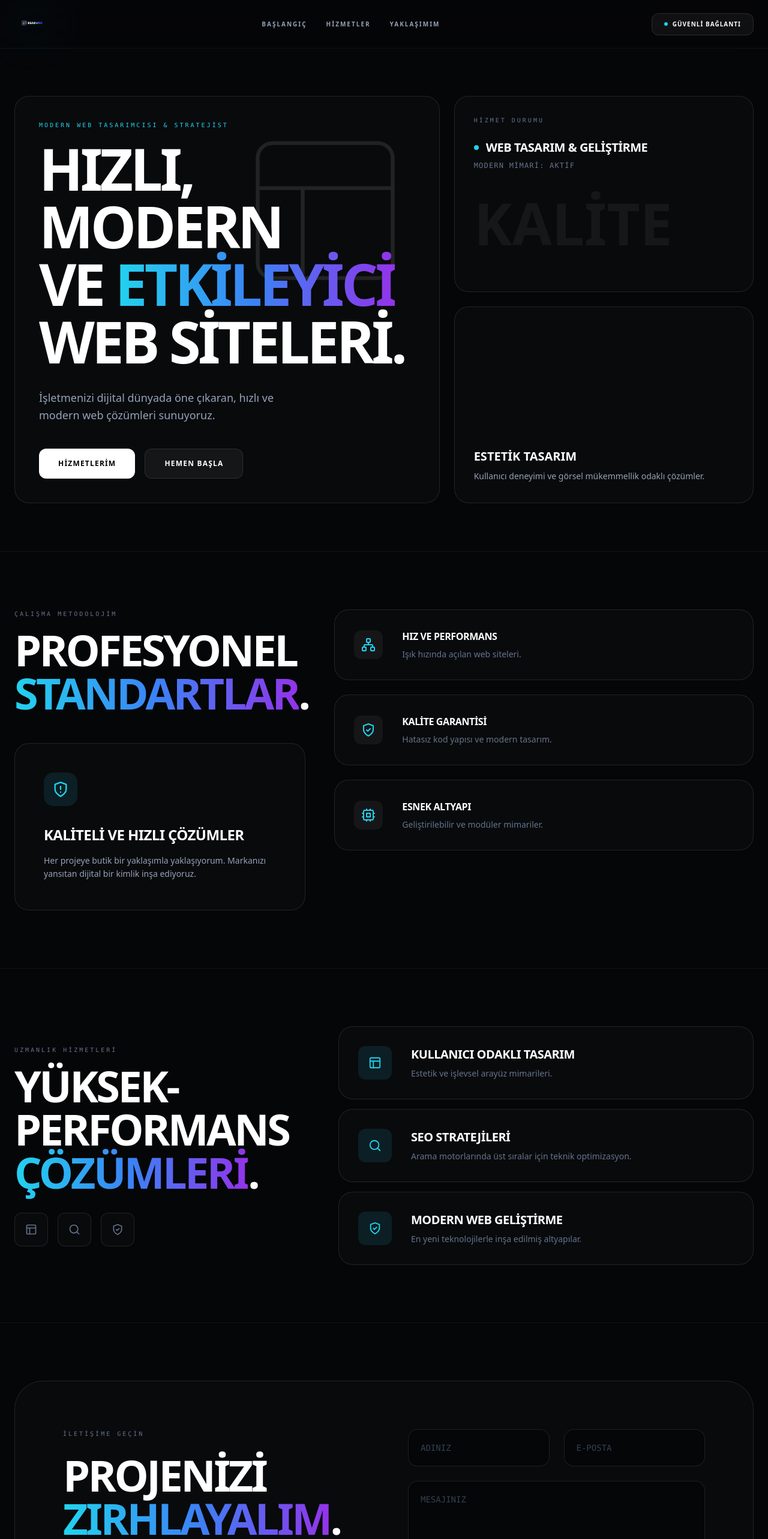
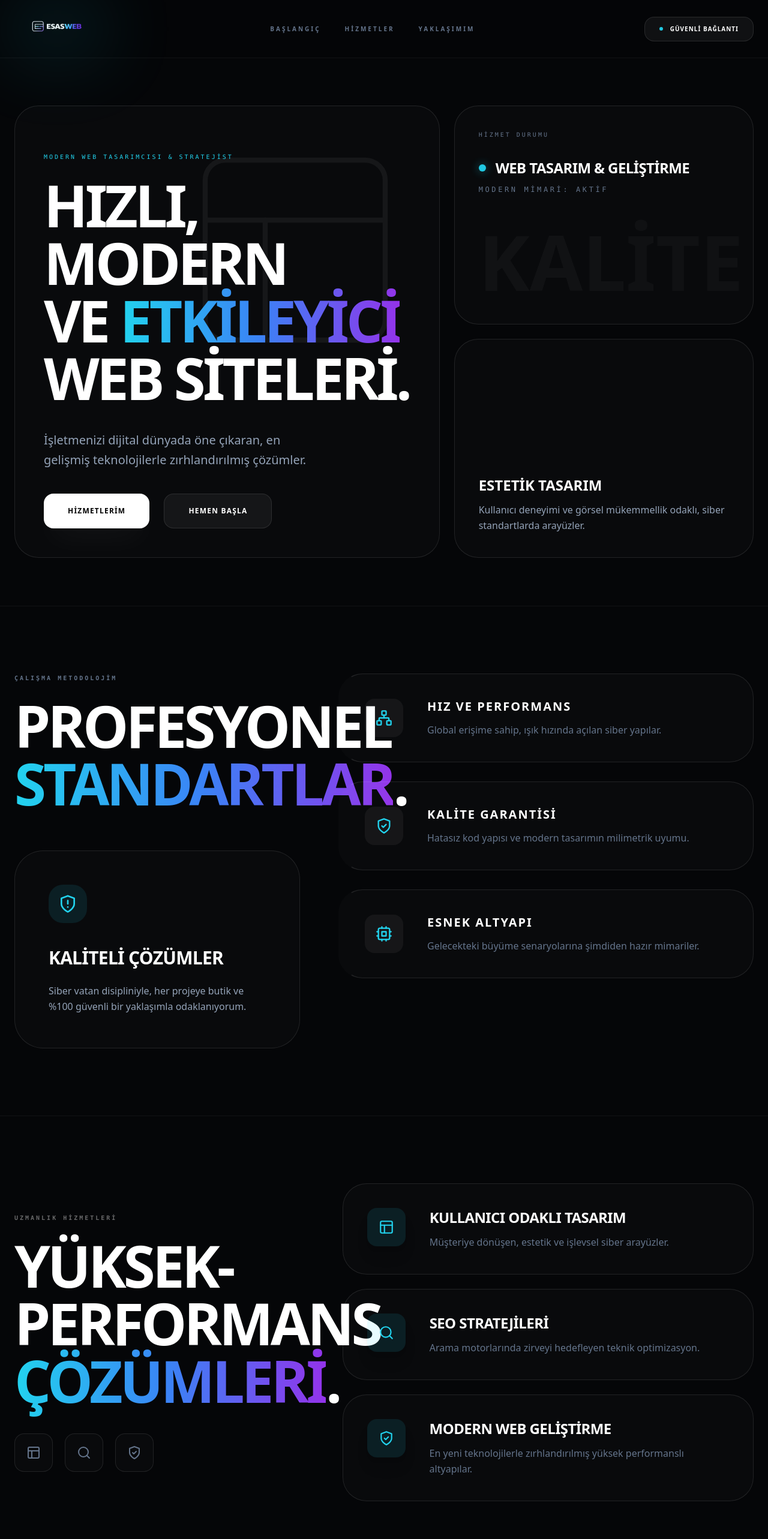
Before and after one commit to slymgz345-web/EsasWebCodes, a React (Vite) app: page / in a window 1280 px wide. Shown: the top 2566 px of the page at 60% size. Built offline with nearby package versions, Linux system fonts and the light colour scheme.

Commit message:
Update App.tsx

```diff
--- a/src/App.tsx
+++ b/src/App.tsx
@@ -4,35 +4,36 @@ import {
   ShieldAlert, Network, Cpu, Send
 } from 'lucide-react';
 
-// --- NAVBAR & LOGO BİLEŞENİ ---
+// --- NAVBAR & LOGO ---
 function Navbar() {
   return (
-    <nav className="fixed top-0 left-0 w-full z-50 bg-[#050608]/80 backdrop-blur-xl border-b border-white/5">
-      <div className="container mx-auto px-6 h-20 flex justify-between items-center">
+    <nav className="fixed top-0 left-0 w-full z-50 bg-[#050608]/90 backdrop-blur-2xl border-b border-white/5">
+      <div className="container mx-auto px-6 h-24 flex justify-between items-center">
 
-        {/* LOGO BÖLÜMÜ */}
+        {/* LOGO BÖLÜMÜ - Boyut h-24 olarak güncellendi */}
         <motion.div
           initial={{ opacity: 0, x: -20 }}
           animate={{ opacity: 1, x: 0 }}
           className="flex items-center gap-3 group cursor-pointer"
         >
-          <div className="relative h-10 w-auto">
+          <div className="relative h-24 w-auto flex items-center">
             <img
               src="/logo.png"
               alt="EsasWeb Logo"
-              className="h-full w-auto object-contain transition-transform duration-500 group-hover:scale-110"
+              className="h-full w-auto object-contain transition-transform duration-500 group-hover:scale-105"
             />
-            <div className="absolute inset-0 bg-cyan-400 blur-2xl opacity-10 group-hover:opacity-30 transition-opacity" />
+            {/* Logo arkasındaki siber ışıltı */}
+            <div className="absolute inset-0 bg-cyan-400 blur-[50px] opacity-10 group-hover:opacity-30 transition-opacity scale-125" />
           </div>
         </motion.div>
 
-        {/* MENÜ */}
-        <div className="hidden md:flex items-center gap-8">
-          {['Başlangıç', 'Hizmetler', 'Yaklaşımım'].map((item) => (
+        {/* NAV MENÜ */}
+        <div className="hidden md:flex items-center gap-10">
+          {['BAŞLANGIÇ', 'HİZMETLER', 'YAKLAŞIMIM'].map((item) => (
             <a
               key={item}
               href={`#${item.toLowerCase()}`}
-              className="text-[10px] font-bold uppercase tracking-[0.2em] text-slate-400 hover:text-white transition-colors"
+              className="text-[10px] font-black tracking-[0.3em] text-slate-500 hover:text-cyan-400 transition-colors"
             >
               {item}
             </a>
@@ -41,7 +42,7 @@ function Navbar() {
 
         {/* SAĞ TARAF: GÜVENLİ BAĞLANTI */}
         <motion.div initial={{ opacity: 0, x: 20 }} animate={{ opacity: 1, x: 0 }}>
-          <button className="bg-white/5 border border-white/10 px-5 py-2.5 rounded-xl text-[10px] font-black uppercase tracking-widest hover:bg-cyan-400 hover:text-black hover:border-cyan-400 transition-all duration-500 flex items-center gap-2 group text-white">
+          <button className="bg-white/5 border border-white/10 px-6 py-3 rounded-2xl text-[10px] font-black uppercase tracking-widest hover:bg-cyan-400 hover:text-black hover:border-cyan-400 transition-all duration-500 flex items-center gap-3 group text-white">
             <div className="w-1.5 h-1.5 bg-cyan-400 rounded-full animate-pulse group-hover:bg-black" />
             GÜVENLİ BAĞLANTI
           </button>
@@ -54,117 +55,125 @@ function Navbar() {
 // --- ANA APP BİLEŞENİ ---
 export default function App() {
   return (
-    <main className="min-h-screen bg-[#050608] text-white selection:bg-cyan-500/30 font-sans overflow-x-hidden pt-20">
+    <main className="min-h-screen bg-[#050608] text-white selection:bg-cyan-500/30 font-sans overflow-x-hidden pt-24">
       <Navbar />
 
-      {/* 1. BÖLÜM: HERO & SERVICES */}
-      <section className="container mx-auto px-6 py-20">
+      {/* 1. BÖLÜM: HERO & BENTO GRID */}
+      <section id="başlangiç" className="container mx-auto px-6 py-20">
         <div className="grid grid-cols-1 lg:grid-cols-12 gap-6">
           <motion.div
-            initial={{ opacity: 0, y: 20 }}
-            animate={{ opacity: 1, y: 0 }}
-            className="lg:col-span-7 bg-white/[0.02] border border-white/10 rounded-3xl p-10 flex flex-col justify-end min-h-[500px] relative overflow-hidden group"
+            initial={{ opacity: 0, y: 30 }}
+            whileInView={{ opacity: 1, y: 0 }}
+            viewport={{ once: true }}
+            className="lg:col-span-7 bg-white/[0.02] border border-white/10 rounded-[2.5rem] p-12 flex flex-col justify-end min-h-[550px] relative overflow-hidden group"
           >
-            <div className="absolute top-0 right-0 p-10 opacity-10 group-hover:opacity-20 transition-opacity">
-              <Layout size={300} strokeWidth={0.5} />
+            <div className="absolute top-0 right-0 p-10 opacity-5 group-hover:opacity-10 transition-opacity">
+              <Layout size={400} strokeWidth={0.5} />
             </div>
             <div className="relative z-10">
-              <span className="label-mono text-cyan-400 text-xs mb-4 block tracking-widest uppercase">MODERN WEB TASARIMCISI & STRATEJİST</span>
-              <h1 className="text-6xl md:text-8xl font-black uppercase leading-[0.9] tracking-tighter mb-8">
+              <span className="label-mono text-cyan-400 text-xs mb-6 block tracking-[0.4em] uppercase">MODERN WEB TASARIMCISI & STRATEJİST</span>
+              <h1 className="text-6xl md:text-8xl font-black uppercase leading-[0.85] tracking-tighter mb-10">
                 HIZLI, MODERN <br /> VE <span className="text-gradient">ETKİLEYİCİ</span> <br /> WEB SİTELERİ.
               </h1>
-              <p className="text-slate-400 max-w-md text-lg leading-relaxed">
-                İşletmenizi dijital dünyada öne çıkaran, hızlı ve modern web çözümleri sunuyoruz.
+              <p className="text-slate-400 max-w-md text-xl leading-relaxed mb-10">
+                İşletmenizi dijital dünyada öne çıkaran, en gelişmiş teknolojilerle zırhlandırılmış çözümler.
               </p>
-              <div className="flex gap-4 mt-10">
-                <button className="bg-white text-black px-8 py-4 rounded-xl font-bold hover:bg-cyan-400 transition-all uppercase text-xs tracking-widest">Hizmetlerim</button>
-                <button className="bg-white/5 border border-white/10 px-8 py-4 rounded-xl font-bold hover:bg-white/10 transition-all uppercase text-xs tracking-widest text-white">Hemen Başla</button>
+              <div className="flex gap-6">
+                <button className="bg-white text-black px-10 py-5 rounded-2xl font-black hover:bg-cyan-400 transition-all uppercase text-xs tracking-widest shadow-2xl shadow-white/5">Hizmetlerim</button>
+                <button className="bg-white/5 border border-white/10 px-10 py-5 rounded-2xl font-black hover:bg-white/10 transition-all uppercase text-xs tracking-widest text-white">Hemen Başla</button>
               </div>
             </div>
           </motion.div>
 
           <div className="lg:col-span-5 grid grid-rows-2 gap-6">
-            <div className="bg-white/[0.02] border border-white/10 rounded-3xl p-8 relative overflow-hidden">
-               <span className="label-mono text-[10px] text-slate-500 block mb-6 uppercase">Hizmet Durumu</span>
-               <div className="flex items-center gap-3">
-                 <div className="w-2 h-2 bg-cyan-400 rounded-full animate-pulse" />
-                 <h3 className="font-bold text-xl uppercase tracking-tight">Web Tasarım & Geliştirme</h3>
+            <div className="bg-white/[0.02] border border-white/10 rounded-[2.5rem] p-10 relative overflow-hidden">
+               <span className="label-mono text-[10px] text-slate-500 block mb-8 uppercase tracking-widest">Hizmet Durumu</span>
+               <div className="flex items-center gap-4">
+                 <div className="w-3 h-3 bg-cyan-400 rounded-full animate-pulse shadow-[0_0_15px_rgba(34,211,238,0.5)]" />
+                 <h3 className="font-bold text-2xl uppercase tracking-tight">Web Tasarım & Geliştirme</h3>
                </div>
-               <p className="text-slate-500 text-xs mt-2 font-mono uppercase tracking-widest">Modern Mimari: Aktif</p>
-               <div className="mt-10 opacity-5">
-                 <span className="text-8xl font-black uppercase">KALİTE</span>
+               <p className="text-slate-500 text-xs mt-3 font-mono uppercase tracking-[0.3em]">Modern Mimari: Aktif</p>
+               <div className="mt-12 opacity-[0.03] select-none">
+                 <span className="text-9xl font-black uppercase">KALİTE</span>
                </div>
             </div>
-            <div className="bg-white/[0.02] border border-white/10 rounded-3xl p-8 flex flex-col justify-end">
-              <h3 className="font-bold text-xl uppercase mb-2">Estetik Tasarım</h3>
-              <p className="text-slate-400 text-sm leading-relaxed">Kullanıcı deneyimi ve görsel mükemmellik odaklı çözümler.</p>
+            <div className="bg-white/[0.02] border border-white/10 rounded-[2.5rem] p-10 flex flex-col justify-end group hover:bg-white/[0.04] transition-all">
+              <h3 className="font-bold text-2xl uppercase mb-3 group-hover:text-cyan-400 transition-colors">Estetik Tasarım</h3>
+              <p className="text-slate-400 text-base leading-relaxed">Kullanıcı deneyimi ve görsel mükemmellik odaklı, siber standartlarda arayüzler.</p>
             </div>
           </div>
         </div>
       </section>
 
-      {/* 2. BÖLÜM: ÇALIŞMA METODOLOJİSİ */}
+      {/* 2. BÖLÜM: METODOLOJİ */}
       <ApproachSection />
 
-      {/* 3. BÖLÜM: UZMANLIK HİZMETLERİ */}
+      {/* 3. BÖLÜM: UZMANLIK */}
       <ExpertiseSection />
 
       {/* 4. BÖLÜM: İLETİŞİM */}
-      <section id="contact" className="container mx-auto px-6 py-24 border-t border-white/5">
-        <div className="bg-white/[0.02] border border-white/10 rounded-[3rem] p-8 md:p-20 relative overflow-hidden">
-          <div className="relative z-10 grid grid-cols-1 lg:grid-cols-2 gap-20">
+      <section id="contact" className="container mx-auto px-6 py-32 border-t border-white/5">
+        <div className="bg-white/[0.02] border border-white/10 rounded-[4rem] p-10 md:p-24 relative overflow-hidden">
+          <div className="relative z-10 grid grid-cols-1 lg:grid-cols-2 gap-24">
             <div>
-              <h3 className="label-mono text-slate-500 mb-6 uppercase tracking-widest text-xs">İletişime Geçin</h3>
-              <h2 className="text-5xl md:text-7xl font-black text-white uppercase tracking-tighter mb-8 leading-none">
-                PROJENİZİ <br />
-                <span className="text-gradient">ZIRHLAYALIM</span>.
+              <h3 className="label-mono text-slate-500 mb-8 uppercase tracking-[0.5em] text-[10px]">İletişime Geçin</h3>
+              <h2 className="text-6xl md:text-8xl font-black text-white uppercase tracking-tighter mb-10 leading-none">
+                SİSTEME <br />
+                <span className="text-gradient">KATILIN</span>.
               </h2>
+              <p className="text-slate-400 text-xl leading-relaxed max-w-sm font-light">
+                TEKNOFEST birincisi bir disiplinle projenizi inşa etmek için terminalin başındayım.
+              </p>
             </div>
 
-            <form className="space-y-6" onSubmit={(e) => e.preventDefault()}>
-              <div className="grid md:grid-cols-2 gap-6">
+            <form className="space-y-8" onSubmit={(e) => e.preventDefault()}>
+              <div className="grid md:grid-cols-2 gap-8">
                 <input type="text" placeholder="ADINIZ" className="form-input" />
                 <input type="email" placeholder="E-POSTA" className="form-input" />
               </div>
-              <textarea rows={4} placeholder="MESAJINIZ" className="form-input"></textarea>
-              <button className="w-full bg-white text-black font-black py-5 rounded-2xl hover:bg-cyan-400 transition-all duration-500 uppercase tracking-[0.2em] text-xs flex items-center justify-center gap-3 group">
-                SİNYALİ GÖNDER <Send size={16} className="group-hover:translate-x-1 group-hover:-translate-y-1 transition-transform" />
+              <textarea rows={5} placeholder="MESAJINIZ" className="form-input"></textarea>
+              <button className="w-full bg-white text-black font-black py-6 rounded-3xl hover:bg-cyan-400 transition-all duration-500 uppercase tracking-[0.3em] text-xs flex items-center justify-center gap-4 group">
+                SİNYALİ GÖNDER <Send size={18} className="group-hover:translate-x-2 group-hover:-translate-y-2 transition-transform duration-500" />
               </button>
             </form>
           </div>
         </div>
       </section>
 
-      <footer className="py-10 text-center text-slate-600 text-[10px] font-mono uppercase tracking-[0.5em]">
-        © 2026 ESASWEB // SİBER GÜVENLİK VE MODERN WEB
+      <footer className="py-16 text-center text-slate-700 text-[10px] font-mono uppercase tracking-[1em] opacity-50">
+        © 2026 ESASWEB // SİBER GÜVENLİK VE MODERN WEB MİMARİSİ
       </footer>
     </main>
   );
 }
 
-// --- YARDIMCI BİLEŞENLER ---
+// --- ALT BİLEŞENLER ---
 
 function ApproachSection() {
   return (
-    <section className="container mx-auto px-6 py-24 border-t border-white/5">
-      <div className="grid grid-cols-1 lg:grid-cols-12 gap-12 items-start">
-        <div className="lg:col-span-5 space-y-12">
+    <section id="yaklaşimim" className="container mx-auto px-6 py-28 border-t border-white/5">
+      <div className="grid grid-cols-1 lg:grid-cols-12 gap-16 items-start">
+        <div className="lg:col-span-5 space-y-16">
           <div>
-            <span className="label-mono text-slate-500 text-[10px] tracking-[0.3em] uppercase mb-4 block">ÇALIŞMA METODOLOJİM</span>
-            <h2 className="text-6xl md:text-7xl font-black uppercase leading-[0.9] tracking-tighter">
+            <span className="label-mono text-slate-500 text-[10px] tracking-[0.4em] uppercase mb-6 block font-bold">ÇALIŞMA METODOLOJİM</span>
+            <h2 className="text-7xl md:text-8xl font-black uppercase leading-[0.85] tracking-tighter">
               PROFESYONEL <br /><span className="text-gradient">STANDARTLAR</span>.
             </h2>
           </div>
-          <motion.div whileHover={{ y: -5 }} className="bg-white/[0.02] border border-white/10 rounded-3xl p-8 md:p-12">
-            <div className="w-14 h-14 bg-cyan-400/10 rounded-2xl flex items-center justify-center text-cyan-400 mb-8"><ShieldAlert size={28} /></div>
-            <h3 className="text-2xl font-bold uppercase mb-4 tracking-tight">KALİTELİ VE HIZLI ÇÖZÜMLER</h3>
-            <p className="text-slate-400 text-sm leading-relaxed">Her projeye butik bir yaklaşımla yaklaşıyorum. Markanızı yansıtan dijital bir kimlik inşa ediyoruz.</p>
+          <motion.div whileHover={{ y: -10 }} className="bg-white/[0.02] border border-white/10 rounded-[3rem] p-10 md:p-14 group transition-all">
+            <div className="w-16 h-16 bg-cyan-400/10 rounded-3xl flex items-center justify-center text-cyan-400 mb-10 group-hover:bg-cyan-400 group-hover:text-black transition-all duration-500">
+              <ShieldAlert size={32} />
+            </div>
+            <h3 className="text-3xl font-bold uppercase mb-6 tracking-tight">KALİTELİ ÇÖZÜMLER</h3>
+            <p className="text-slate-400 text-base leading-relaxed font-light">
+              Siber vatan disipliniyle, her projeye butik ve %100 güvenli bir yaklaşımla odaklanıyorum.
+            </p>
           </motion.div>
         </div>
-        <div className="lg:col-span-7 space-y-6">
-          <MethodCard icon={<Network size={24} />} title="HIZ VE PERFORMANS" desc="Işık hızında açılan web siteleri." />
-          <MethodCard icon={<ShieldCheck size={24} />} title="KALİTE GARANTİSİ" desc="Hatasız kod yapısı ve modern tasarım." />
-          <MethodCard icon={<Cpu size={24} />} title="ESNEK ALTYAPI" desc="Geliştirilebilir ve modüler mimariler." />
+        <div className="lg:col-span-7 space-y-8">
+          <MethodCard icon={<Network size={28} />} title="HIZ VE PERFORMANS" desc="Global erişime sahip, ışık hızında açılan siber yapılar." />
+          <MethodCard icon={<ShieldCheck size={28} />} title="KALİTE GARANTİSİ" desc="Hatasız kod yapısı ve modern tasarımın milimetrik uyumu." />
+          <MethodCard icon={<Cpu size={28} />} title="ESNEK ALTYAPI" desc="Gelecekteki büyüme senaryolarına şimdiden hazır mimariler." />
         </div>
       </div>
     </section>
@@ -173,21 +182,21 @@ function ApproachSection() {
 
 function ExpertiseSection() {
   return (
-    <section className="container mx-auto px-6 py-24 border-t border-white/5">
-      <div className="grid grid-cols-1 lg:grid-cols-12 gap-16 items-center">
+    <section id="hizmetler" className="container mx-auto px-6 py-28 border-t border-white/5">
+      <div className="grid grid-cols-1 lg:grid-cols-12 gap-20 items-center">
         <div className="lg:col-span-5">
-          <span className="label-mono text-slate-500 text-[10px] tracking-[0.3em] uppercase mb-4 block">UZMANLIK HİZMETLERİ</span>
-          <h2 className="text-6xl md:text-7xl font-black uppercase leading-[0.9] tracking-tighter mb-8">YÜKSEK- <br />PERFORMANS <br /><span className="text-gradient">ÇÖZÜMLERİ</span>.</h2>
-          <div className="flex gap-4">
+          <span className="label-mono text-slate-500 text-[10px] tracking-[0.4em] mb-6 block uppercase font-bold text-white/40">UZMANLIK HİZMETLERİ</span>
+          <h2 className="text-7xl md:text-8xl font-black uppercase leading-[0.85] tracking-tighter mb-10">YÜKSEK- <br />PERFORMANS <br /><span className="text-gradient">ÇÖZÜMLERİ</span>.</h2>
+          <div className="flex gap-5">
             {[Layout, Search, ShieldCheck].map((Icon, i) => (
-              <div key={i} className="w-14 h-14 bg-white/[0.02] border border-white/10 rounded-xl flex items-center justify-center text-slate-500 hover:text-cyan-400 transition-all cursor-pointer group"><Icon size={20} /></div>
+              <div key={i} className="w-16 h-16 bg-white/[0.02] border border-white/10 rounded-2xl flex items-center justify-center text-slate-500 hover:text-cyan-400 transition-all cursor-pointer group hover:border-cyan-400/50"><Icon size={24} className="group-hover:scale-125 transition-transform duration-500" /></div>
             ))}
           </div>
         </div>
-        <div className="lg:col-span-7 space-y-4">
-          <ServiceRow icon={<Layout size={22} />} title="Kullanıcı Odaklı Tasarım" desc="Estetik ve işlevsel arayüz mimarileri." />
-          <ServiceRow icon={<Search size={22} />} title="SEO Stratejileri" desc="Arama motorlarında üst sıralar için teknik optimizasyon." />
-          <ServiceRow icon={<ShieldCheck size={22} />} title="Modern Web Geliştirme" desc="En yeni teknolojilerle inşa edilmiş altyapılar." />
+        <div className="lg:col-span-7 space-y-6">
+          <ServiceRow icon={<Layout size={26} />} title="Kullanıcı Odaklı Tasarım" desc="Müşteriye dönüşen, estetik ve işlevsel siber arayüzler." />
+          <ServiceRow icon={<Search size={26} />} title="SEO Stratejileri" desc="Arama motorlarında zirveyi hedefleyen teknik optimizasyon." />
+          <ServiceRow icon={<ShieldCheck size={26} />} title="Modern Web Geliştirme" desc="En yeni teknolojilerle zırhlandırılmış yüksek performanslı altyapılar." />
         </div>
       </div>
     </section>
@@ -196,18 +205,24 @@ function ExpertiseSection() {
 
 function MethodCard({ icon, title, desc }: any) {
   return (
-    <motion.div initial={{ opacity: 0, x: 20 }} whileInView={{ opacity: 1, x: 0 }} viewport={{ once: true }} className="bg-white/[0.02] border border-white/10 rounded-3xl p-8 flex items-center gap-8 group hover:bg-white/[0.04] transition-all">
-      <div className="w-12 h-12 bg-white/5 rounded-xl flex items-center justify-center text-cyan-400 group-hover:scale-110 transition-transform">{icon}</div>
-      <div><h4 className="font-bold uppercase tracking-tight mb-2">{title}</h4><p className="text-slate-500 text-sm">{desc}</p></div>
+    <motion.div initial={{ opacity: 0, x: 30 }} whileInView={{ opacity: 1, x: 0 }} viewport={{ once: true }} className="bg-white/[0.02] border border-white/10 rounded-[2.5rem] p-10 flex flex-col md:flex-row md:items-center gap-10 group hover:bg-white/[0.05] transition-all duration-500 border-l-4 border-l-transparent hover:border-l-cyan-400">
+      <div className="w-16 h-16 bg-white/5 rounded-2xl flex items-center justify-center text-cyan-400 group-hover:scale-110 transition-transform duration-500">{icon}</div>
+      <div>
+        <h4 className="text-xl font-bold uppercase mb-3 tracking-widest">{title}</h4>
+        <p className="text-slate-500 text-base font-light leading-relaxed">{desc}</p>
+      </div>
     </motion.div>
   );
 }
 
 function ServiceRow({ icon, title, desc }: any) {
   return (
-    <motion.div whileHover={{ x: 10 }} className="bg-white/[0.02] border border-white/10 rounded-3xl p-8 flex items-start gap-8 group hover:bg-white/[0.04] transition-all cursor-default">
-      <div className="w-14 h-14 bg-cyan-400/10 rounded-xl flex items-center justify-center text-cyan-400 group-hover:bg-cyan-400 group-hover:text-black transition-all duration-500">{icon}</div>
-      <div><h4 className="text-xl font-bold uppercase tracking-tight mb-2 group-hover:text-cyan-400 transition-colors">{title}</h4><p className="text-slate-500 text-sm max-w-md">{desc}</p></div>
+    <motion.div whileHover={{ x: 15 }} className="bg-white/[0.02] border border-white/10 rounded-[2.5rem] p-10 flex items-start gap-10 group hover:bg-white/[0.05] transition-all duration-500 cursor-default">
+      <div className="w-16 h-16 bg-cyan-400/10 rounded-2xl flex items-center justify-center text-cyan-400 group-hover:bg-cyan-400 group-hover:text-black transition-all duration-700 shadow-xl">{icon}</div>
+      <div>
+        <h4 className="text-2xl font-black uppercase mb-3 group-hover:text-cyan-400 transition-colors tracking-tight">{title}</h4>
+        <p className="text-slate-500 text-base leading-relaxed max-w-lg font-light">{desc}</p>
+      </div>
     </motion.div>
   );
 }
```
